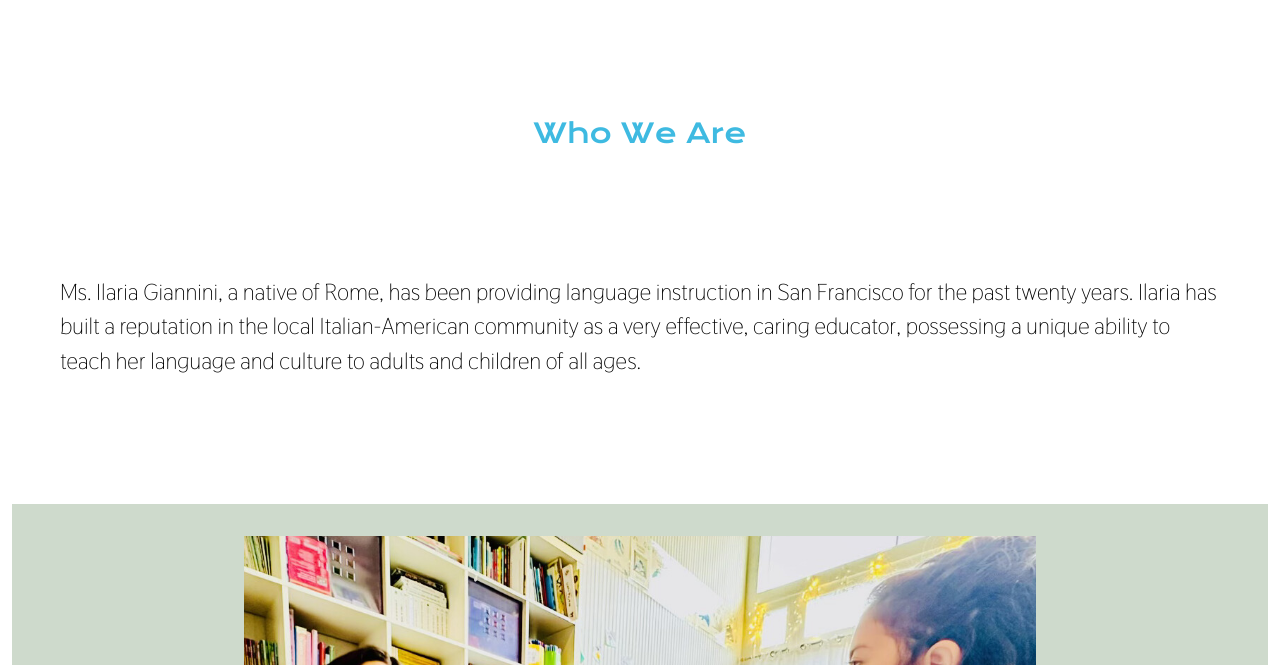
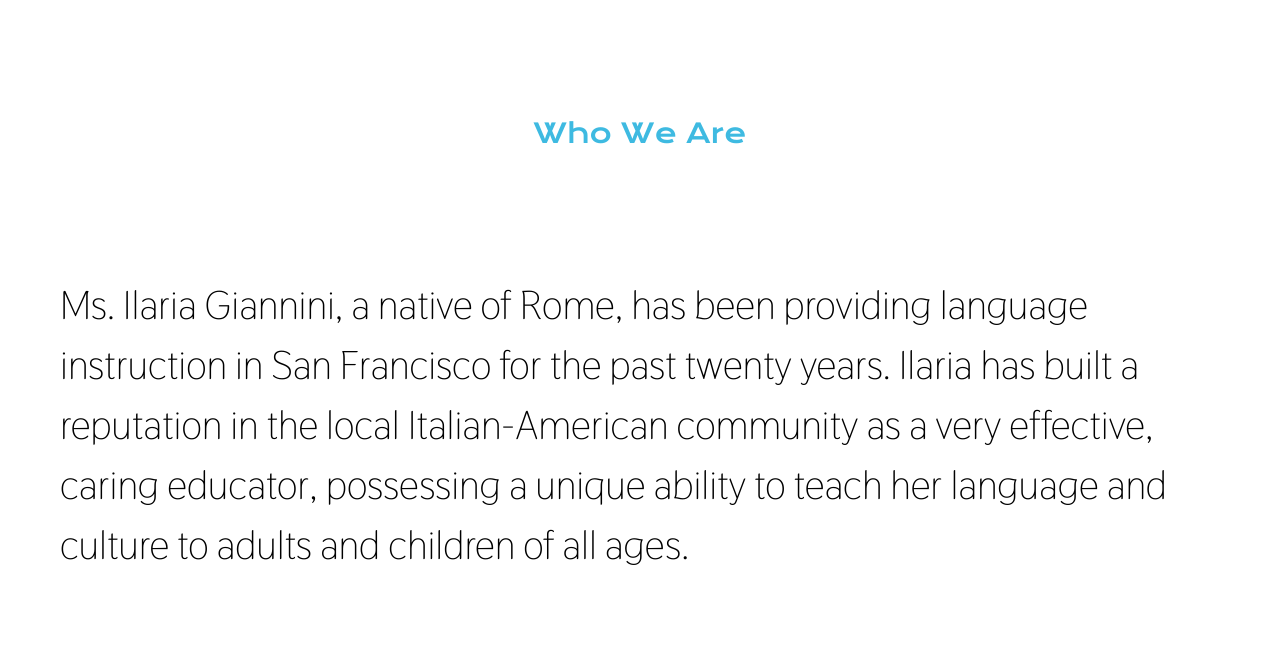
Before and after one commit to noraBomo/Spazio_Website, a plain HTML site: page who_we_are.html in a window 1280 px wide. Shown: the part 135-800 px from the top of the page. Drawn offline with nearby package versions, Linux system fonts and the light colour scheme; files whose address does not match are found by name.

```diff
--- a/assets/css/other_3_pages.css
+++ b/assets/css/other_3_pages.css
@@ -60,7 +60,7 @@ font-family: 'Krona One Regular';
 {
 
     .p2{
-        font-size: 23px;
+        font-size: 40px;
         color: black;
         margin: 10%;
         font-family: 'Thasadith Regular';
```
Also changed, not shown: 2 other files.
